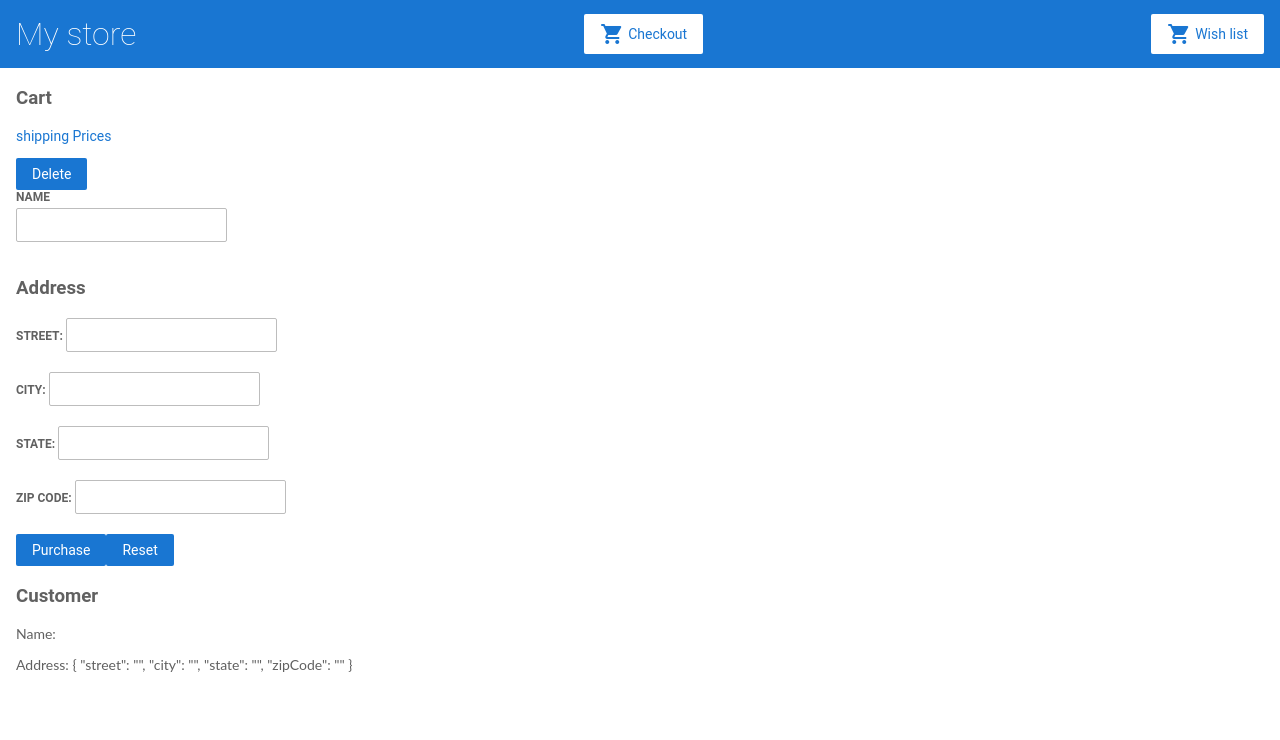
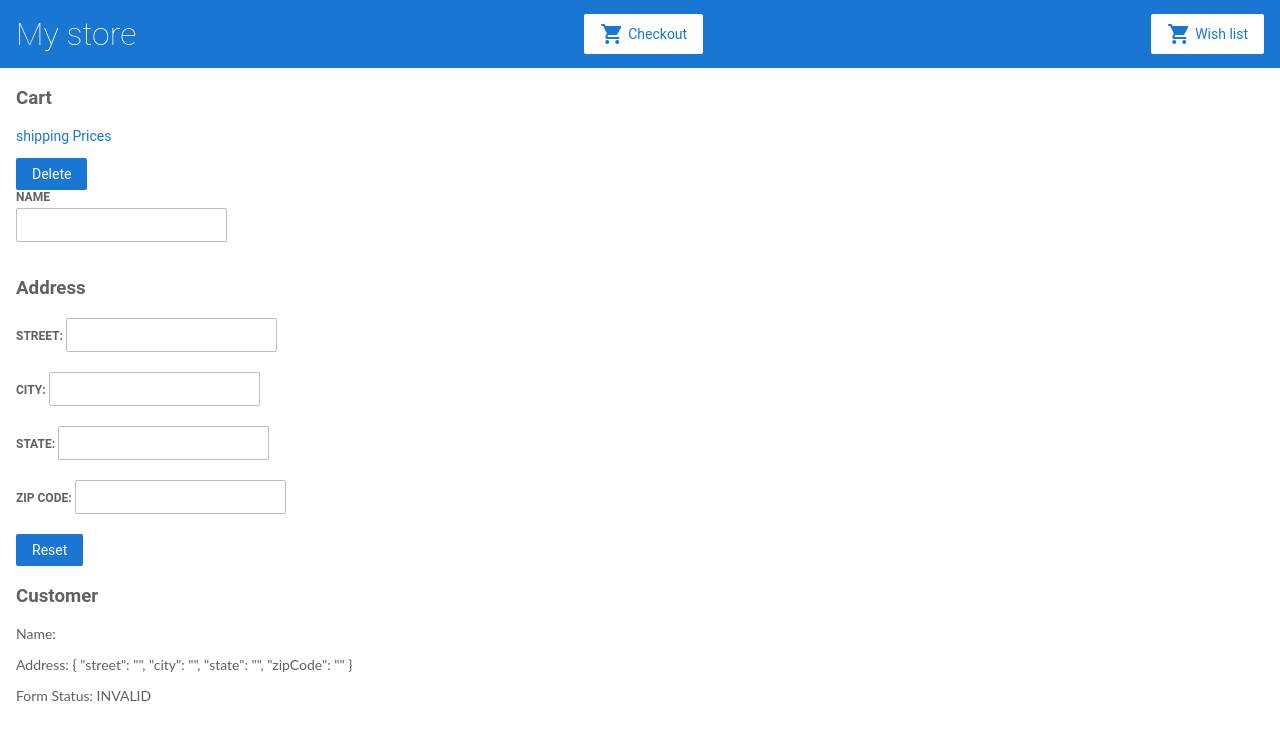
Before and after one commit to eliso1303/angular-tutorial-first, an Angular app: page /cart in a window 1280 px wide. Shown: the top 740 px of the page. Built offline with nearby package versions, Linux system fonts and the light colour scheme.

Commit message:
feat(9-reactive-forms-form-validator): Finish tutorial

```diff
--- a/src/app/cart/cart.component.html
+++ b/src/app/cart/cart.component.html
@@ -15,7 +15,7 @@
 <form [formGroup]="checkedForm" (ngSubmit)="onSubmit(checkedForm.value)">
     <div>
         <label for="name">Name</label>
-        <input id="name" type="text" formControlName="name">
+        <input id="name" type="text" formControlName="name" required>
     </div>
     <div formGroupName="address">
         <h3>Address</h3>
@@ -32,7 +32,7 @@
             <input type="text" formControlName="zipCode">
         </label>
     </div>
-    <button class="button" type="submit">Purchase</button>
+    <button class="button" type="submit" *ngIf="checkedForm.status === 'VALID'">Purchase</button>
     <button class="button" type="button" (click)="resetForm()">Reset</button>
 </form>
 
@@ -40,4 +40,5 @@
     <h3>Customer</h3>
     <p>Name: {{checkedForm.controls.name.value}}</p>
     <p>Address: {{checkedForm.controls.address.value | json}}</p>
+    <p>Form Status: {{checkedForm.status}}</p>
 </div>
--- a/src/app/cart/cart.component.ts
+++ b/src/app/cart/cart.component.ts
@@ -1,6 +1,6 @@
 import { CartService } from './../cart.service';
 import { Component, OnInit } from '@angular/core';
-import { FormBuilder } from '@angular/forms';
+import { FormBuilder, Validators } from '@angular/forms';
 
 @Component({
     selector: 'app-cart',
@@ -16,7 +16,7 @@
         this.items = this.cartService.getItems();
 
         this.checkedForm = formBuilder.group({
-            name: '',
+            name: ['', Validators.minLength(2)],
             address: formBuilder.group({
                 street:'',
                 city:'',
```
